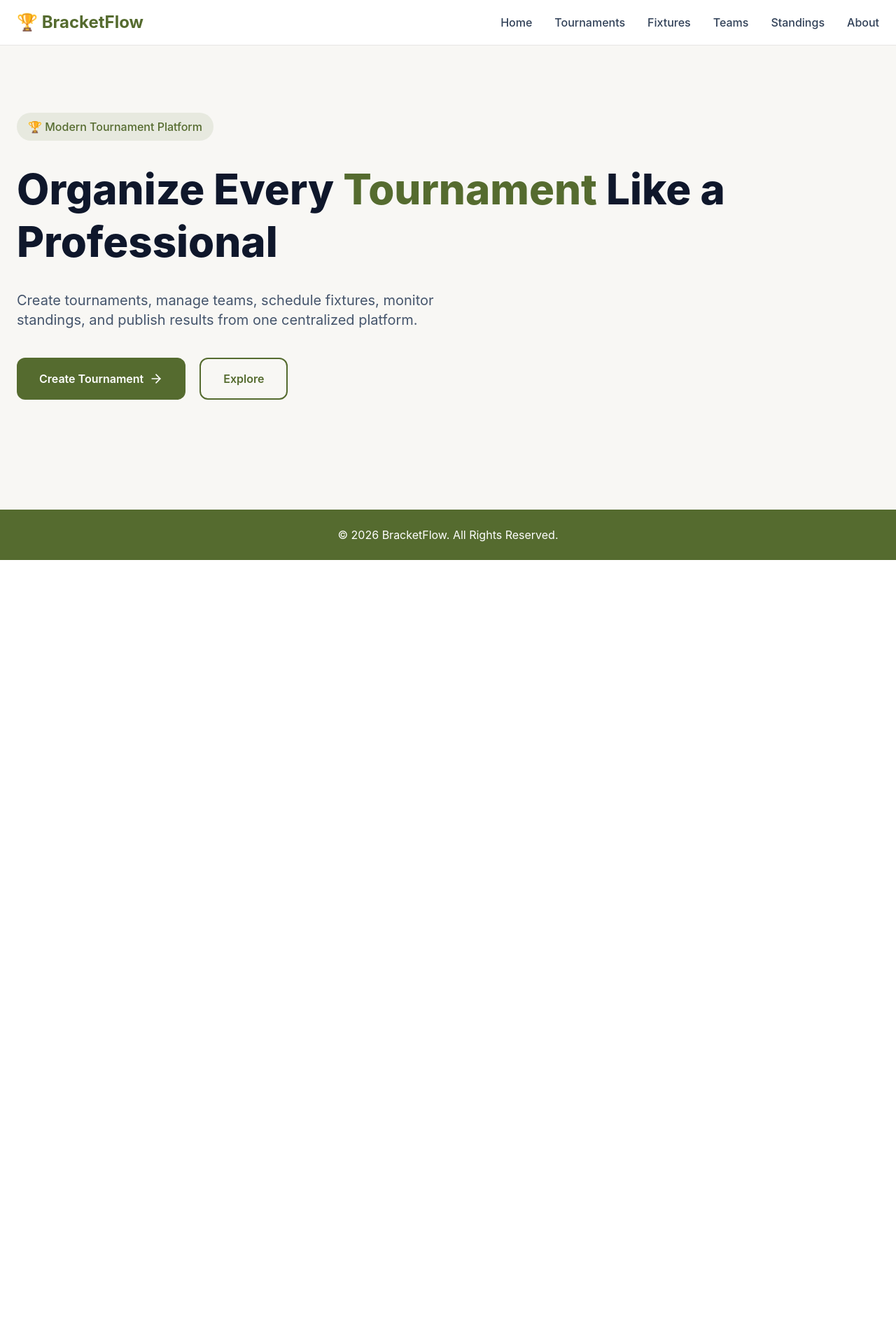
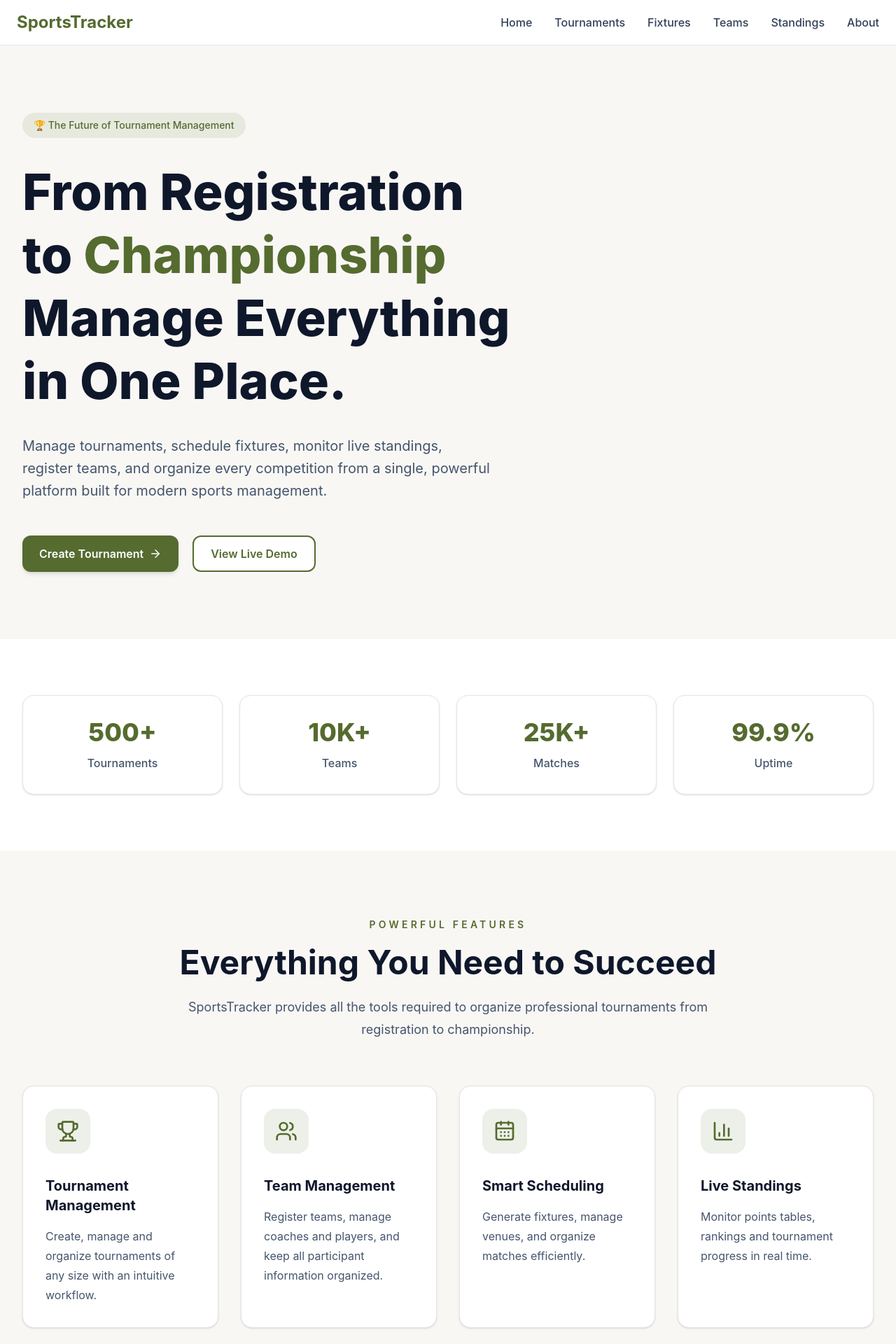
Before and after one commit to Ashikshahu7781/devops-project, a React app in the folder frontend/: page / in a window 1280 px wide. Shown: the top 1920 px of the page at 70% size. Before the commit the page ends 800 px from the top, so only its background shows below. Built offline with nearby package versions, Linux system fonts and the light colour scheme; the HTML template or start-up script is replaced by a standard one.

Commit message:
feat(frontend): build landing page foundation and reusable UI components

```diff
--- /dev/null
+++ b/frontend/src/components/home/Features.jsx
@@ -0,0 +1,86 @@
+import {
+  Trophy,
+  Users,
+  CalendarDays,
+  BarChart3,
+} from "lucide-react";
+
+import Container from "../ui/Container";
+import Card from "../ui/Card";
+import SectionHeading from "../ui/SectionHeading";
+
+const features = [
+  {
+    icon: Trophy,
+    title: "Tournament Management",
+    description:
+      "Create, manage and organize tournaments of any size with an intuitive workflow.",
+  },
+  {
+    icon: Users,
+    title: "Team Management",
+    description:
+      "Register teams, manage coaches and players, and keep all participant information organized.",
+  },
+  {
+    icon: CalendarDays,
+    title: "Smart Scheduling",
+    description:
+      "Generate fixtures, manage venues, and organize matches efficiently.",
+  },
+  {
+    icon: BarChart3,
+    title: "Live Standings",
+    description:
+      "Monitor points tables, rankings and tournament progress in real time.",
+  },
+];
+
+function Features() {
+  return (
+    <section className="py-24 bg-[#F8F7F4]">
+      <Container>
+
+        <SectionHeading
+          badge="POWERFUL FEATURES"
+          title="Everything You Need to Succeed"
+          description="SportsTracker provides all the tools required to organize professional tournaments from registration to championship."
+        />
+
+        <div className="grid md:grid-cols-2 lg:grid-cols-4 gap-8 mt-16">
+
+          {features.map((feature) => {
+            const Icon = feature.icon;
+
+            return (
+              <Card key={feature.title}>
+
+                <div className="w-16 h-16 rounded-2xl bg-[#556B2F]/10 flex items-center justify-center">
+
+                  <Icon
+                    size={32}
+                    className="text-[#556B2F]"
+                  />
+
+                </div>
+
+                <h3 className="mt-8 text-xl font-bold text-slate-900">
+                  {feature.title}
+                </h3>
+
+                <p className="mt-4 leading-7 text-slate-600">
+                  {feature.description}
+                </p>
+
+              </Card>
+            );
+          })}
+
+        </div>
+
+      </Container>
+    </section>
+  );
+}
+
+export default Features;
--- a/frontend/src/components/home/Hero.jsx
+++ b/frontend/src/components/home/Hero.jsx
@@ -1,40 +1,53 @@
 import { ArrowRight } from "lucide-react";
+
+import Container from "../ui/Container";
+import Button from "../ui/Button";
+import Badge from "../ui/Badge";
 
 function Hero() {
   return (
-    <section className="bg-[#F8F7F4]">
-      <div className="max-w-7xl mx-auto px-6 py-24">
+    <section className="bg-[#F8F7F4] py-24">
+      <Container>
+        <div className="max-w-4xl">
 
-        <span className="inline-block px-4 py-2 rounded-full bg-[#556B2F]/10 text-[#556B2F] font-medium">
-          🏆 Modern Tournament Platform
-        </span>
+          <Badge>
+            🏆 The Future of Tournament Management
+          </Badge>
 
-        <h1 className="mt-8 text-6xl font-extrabold leading-tight text-slate-900">
-          Organize Every
-          <span className="text-[#556B2F]"> Tournament </span>
-          Like a Professional
-        </h1>
+          <h1 className="mt-8 text-5xl md:text-6xl lg:text-7xl font-extrabold leading-tight text-slate-900">
+            From Registration
+            <br />
+            to{" "}
+            <span className="text-[#556B2F]">
+              Championship
+            </span>
+            <br />
+            Manage Everything
+            <br />
+            in One Place.
+          </h1>
 
-        <p className="mt-8 text-xl text-slate-600 max-w-2xl">
-          Create tournaments, manage teams, schedule fixtures,
-          monitor standings, and publish results from one
-          centralized platform.
-        </p>
+          <p className="mt-8 max-w-2xl text-lg md:text-xl leading-8 text-slate-600">
+            Manage tournaments, schedule fixtures, monitor live standings,
+            register teams, and organize every competition from a single,
+            powerful platform built for modern sports management.
+          </p>
 
-        <div className="mt-10 flex gap-5">
+          <div className="mt-12 flex flex-col sm:flex-row gap-5">
 
-          <button className="flex items-center gap-2 bg-[#556B2F] hover:bg-[#445624] transition text-white px-8 py-4 rounded-xl font-semibold">
-            Create Tournament
-            <ArrowRight size={20} />
-          </button>
+            <Button>
+              Create Tournament
+              <ArrowRight size={18} />
+            </Button>
 
-          <button className="border-2 border-[#556B2F] text-[#556B2F] px-8 py-4 rounded-xl font-semibold hover:bg-[#556B2F] hover:text-white transition">
-            Explore
-          </button>
+            <Button variant="secondary">
+              View Live Demo
+            </Button>
+
+          </div>
 
         </div>
-
-      </div>
+      </Container>
     </section>
   );
 }
--- /dev/null
+++ b/frontend/src/components/home/Statistics.jsx
@@ -0,0 +1,41 @@
+import Container from "../ui/Container";
+import StatCard from "../ui/StatCard";
+
+const stats = [
+  {
+    value: "500+",
+    label: "Tournaments",
+  },
+  {
+    value: "10K+",
+    label: "Teams",
+  },
+  {
+    value: "25K+",
+    label: "Matches",
+  },
+  {
+    value: "99.9%",
+    label: "Uptime",
+  },
+];
+
+function Statistics() {
+  return (
+    <section className="py-20 bg-white">
+      <Container>
+        <div className="grid grid-cols-2 lg:grid-cols-4 gap-6">
+          {stats.map((stat) => (
+            <StatCard
+              key={stat.label}
+              value={stat.value}
+              label={stat.label}
+            />
+          ))}
+        </div>
+      </Container>
+    </section>
+  );
+}
+
+export default Statistics;
--- a/frontend/src/components/layout/Footer.jsx
+++ b/frontend/src/components/layout/Footer.jsx
@@ -2,7 +2,9 @@ function Footer() {
   return (
     <footer className="bg-[#556B2F] text-white py-6 mt-12">
       <div className="max-w-7xl mx-auto text-center">
-        © 2026 BracketFlow. All Rights Reserved.
+
+        © 2026 SportsTracker. All rights reserved.
+
       </div>
     </footer>
   );
--- a/frontend/src/components/layout/Navbar.jsx
+++ b/frontend/src/components/layout/Navbar.jsx
@@ -8,7 +8,7 @@ function Navbar() {
     <nav className="bg-white shadow-sm border-b border-stone-200">
       <div className="max-w-7xl mx-auto px-6 py-4 flex justify-between items-center">
         <h1 className="text-2xl font-bold text-[#556B2F]">
-          🏆 BracketFlow
+          SportsTracker
         </h1>
 
         <div className="flex gap-8">
--- /dev/null
+++ b/frontend/src/components/ui/Badge.jsx
@@ -0,0 +1,9 @@
+function Badge({ children }) {
+  return (
+    <span className="inline-flex items-center rounded-full bg-[#556B2F]/10 px-4 py-2 text-sm font-medium text-[#556B2F]">
+      {children}
+    </span>
+  );
+}
+
+export default Badge;
--- /dev/null
+++ b/frontend/src/components/ui/Button.jsx
@@ -0,0 +1,44 @@
+function Button({
+  children,
+  variant = "primary",
+  type = "button",
+  className = "",
+  ...props
+}) {
+  const variants = {
+    primary:
+      "bg-[#556B2F] text-white hover:bg-[#445624] shadow-md",
+
+    secondary:
+      "border-2 border-[#556B2F] text-[#556B2F] bg-white hover:bg-[#556B2F] hover:text-white",
+
+    ghost:
+      "text-[#556B2F] hover:bg-[#556B2F]/10",
+  };
+
+  return (
+    <button
+      type={type}
+      className={`
+        inline-flex
+        items-center
+        justify-center
+        gap-2
+        rounded-xl
+        px-6
+        py-3
+        font-semibold
+        transition-all
+        duration-300
+        cursor-pointer
+        ${variants[variant]}
+        ${className}
+      `}
+      {...props}
+    >
+      {children}
+    </button>
+  );
+}
+
+export default Button;
--- /dev/null
+++ b/frontend/src/components/ui/Card.jsx
@@ -0,0 +1,23 @@
+function Card({ children, className = "" }) {
+  return (
+    <div
+      className={`
+        bg-white
+        rounded-2xl
+        border
+        border-stone-200
+        p-8
+        shadow-sm
+        hover:shadow-xl
+        hover:-translate-y-2
+        transition-all
+        duration-300
+        ${className}
+      `}
+    >
+      {children}
+    </div>
+  );
+}
+
+export default Card;
--- /dev/null
+++ b/frontend/src/components/ui/Container.jsx
@@ -0,0 +1,9 @@
+function Container({ children, className = "" }) {
+  return (
+    <div className={`max-w-7xl mx-auto px-6 lg:px-8 ${className}`}>
+      {children}
+    </div>
+  );
+}
+
+export default Container;
--- /dev/null
+++ b/frontend/src/components/ui/SectionHeading.jsx
@@ -0,0 +1,29 @@
+function SectionHeading({
+  badge,
+  title,
+  description,
+}) {
+  return (
+    <div className="max-w-3xl mx-auto text-center">
+
+      {badge && (
+        <p className="uppercase tracking-[0.3em] text-sm font-semibold text-[#556B2F]">
+          {badge}
+        </p>
+      )}
+
+      <h2 className="mt-5 text-4xl lg:text-5xl font-bold text-slate-900">
+        {title}
+      </h2>
+
+      {description && (
+        <p className="mt-6 text-lg leading-8 text-slate-600">
+          {description}
+        </p>
+      )}
+
+    </div>
+  );
+}
+
+export default SectionHeading;
--- /dev/null
+++ b/frontend/src/components/ui/StatCard.jsx
@@ -0,0 +1,15 @@
+function StatCard({ value, label }) {
+  return (
+    <div className="bg-white rounded-2xl border border-stone-200 p-8 text-center shadow-sm hover:shadow-xl hover:-translate-y-1 transition-all duration-300">
+      <h2 className="text-4xl font-extrabold text-[#556B2F]">
+        {value}
+      </h2>
+
+      <p className="mt-3 text-slate-600 font-medium">
+        {label}
+      </p>
+    </div>
+  );
+}
+
+export default StatCard;
--- a/frontend/src/pages/Home/index.jsx
+++ b/frontend/src/pages/Home/index.jsx
@@ -1,9 +1,13 @@
 import Hero from "../../components/home/Hero";
+import Statistics from "../../components/home/Statistics";
+import Features from "../../components/home/Features";
 
 function Home() {
   return (
     <>
       <Hero />
+      <Statistics />
+      <Features />
     </>
   );
 }
```
